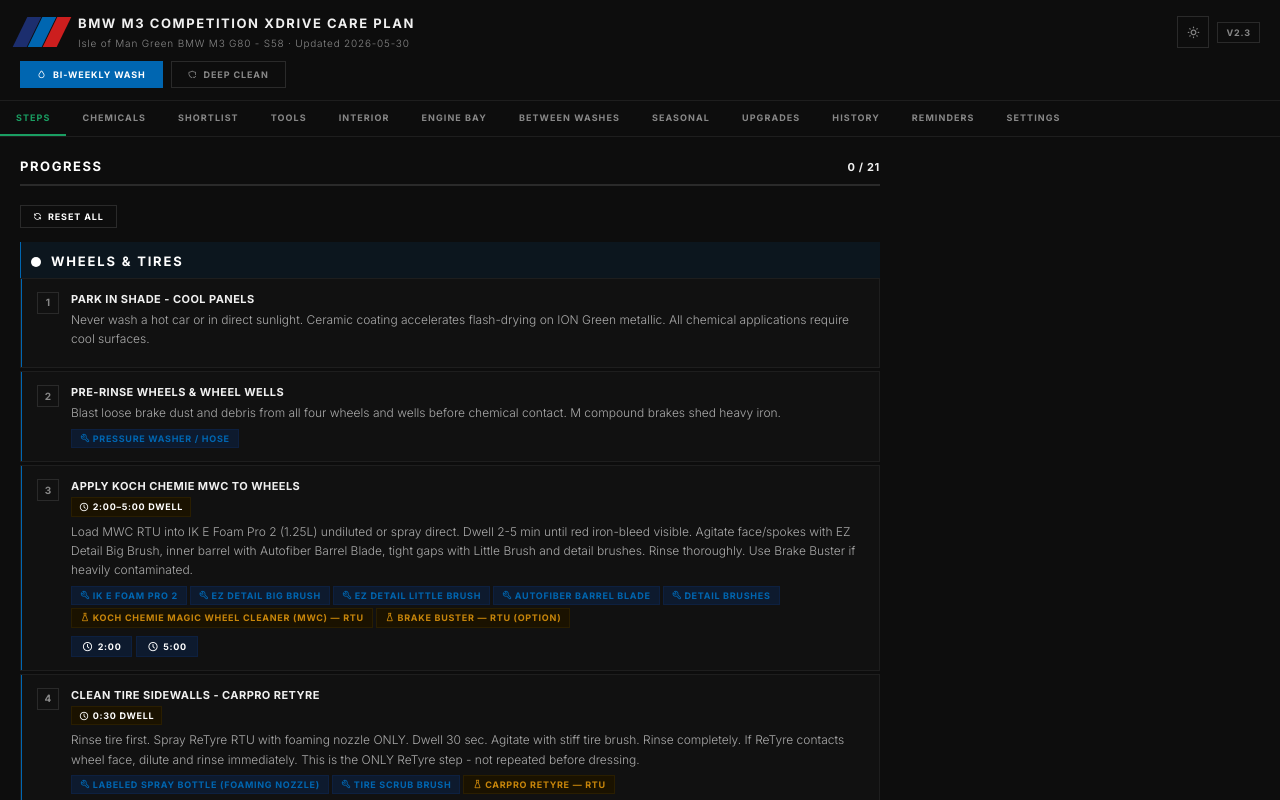
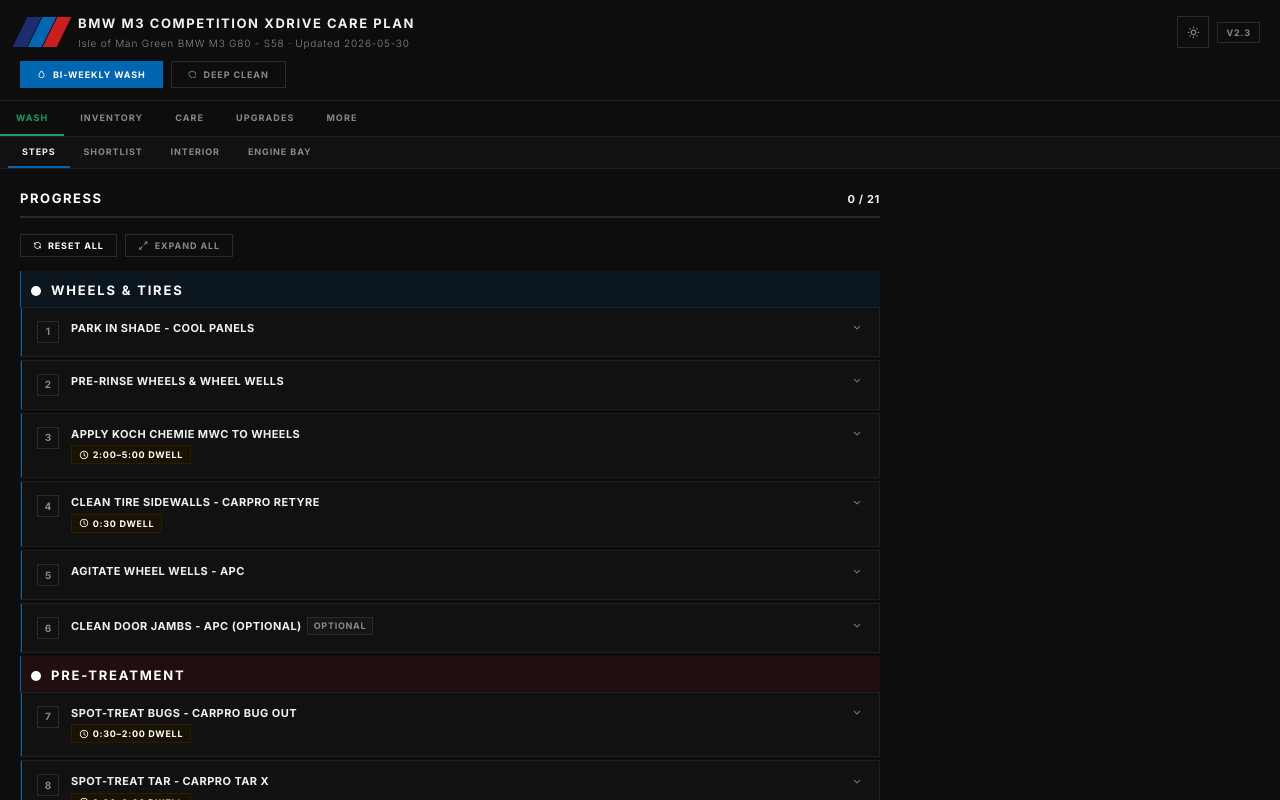
Before and after one commit to andylambert05-ship-it/g80-wash-plan-react, a React (Vite) app: page / in a window 1280 px wide. Built offline with nearby package versions, Linux system fonts and the light colour scheme.

Commit message:
feat: UX simplification — 5-tab nav with sub-tabs, collapsible step cards, progressive forms

```diff
--- a/src/App.jsx
+++ b/src/App.jsx
@@ -31,29 +31,49 @@
 import TabSettings from './components/TabSettings'
 import { AddChemicalForm, AddToolForm, AddUpgradeForm } from './components/SyncForm'
 
+// ── 5 top-level tabs with sub-navigation ────────────────────────────────────
 const TABS = [
+  { id: 'wash', label: 'Wash' },
+  { id: 'inventory', label: 'Inventory' },
+  { id: 'care', label: 'Care' },
+  { id: 'upgrades', label: 'Upgrades' },
+  { id: 'more', label: 'More' },
+]
+
+const SUBTABS = {
+  wash: [
     { id: 'steps', label: 'Steps' },
-  { id: 'chems', label: 'Chemicals' },
     { id: 'shortlist', label: 'ShortList' },
-  { id: 'tools', label: 'Tools' },
     { id: 'interior', label: 'Interior' },
     { id: 'engine', label: 'Engine Bay' },
+  ],
+  inventory: [
+    { id: 'chems', label: 'Chemicals' },
+    { id: 'tools', label: 'Tools' },
+  ],
+  care: [
+    { id: 'reminders', label: 'Reminders' },
     { id: 'between', label: 'Between Washes' },
     { id: 'seasonal', label: 'Seasonal' },
-  { id: 'upgrades', label: 'Upgrades' },
+  ],
+  more: [
     { id: 'history', label: 'History' },
-  { id: 'reminders', label: 'Reminders' },
     { id: 'settings', label: 'Settings' },
-]
+  ],
+}
 
 export default function App() {
   const [data, setData] = useState(null)
   const [error, setError] = useState(null)
-  const [activeTab, setActiveTab] = useState('steps')
+  const [activeTab, setActiveTab] = useState('wash')
+  const [sub, setSub] = useState({ wash: 'steps', inventory: 'chems', care: 'reminders', more: 'history' })
   const { mode, setMode, done, toggleStep, resetSteps, engDone, toggleEng, resetEng, intDone, toggleInt, resetInt } = useWashState()
   const [theme, setTheme] = useState(() => localStorage.getItem('gwp_theme') || 'dark')
-  const [historyKey, setHistoryKey] = useState(0)
-  const [addForm, setAddForm] = useState(null) // 'chemical' | 'tool' | 'upgrade' // increment to force TabHistory refresh
+  const [addForm, setAddForm] = useState(null) // 'chemical' | 'tool' | 'upgrade'
+
+  const activeSub = sub[activeTab] || null
+  const setActiveSub = (id) => setSub(s => ({ ...s, [activeTab]: id }))
+  const panelKey = `${activeTab}-${activeSub || ''}`
 
   useEffect(() => {
     document.documentElement.setAttribute('data-theme', theme)
@@ -74,7 +94,7 @@
 
   useEffect(() => {
     window.scrollTo(0, 0)
-  }, [activeTab])
+  }, [panelKey])
 
   useEffect(() => {
     fetch('wash-plan.json')
@@ -103,11 +123,20 @@
 
   const { meta } = data
 
-  // Sticky mini-progress — only meaningful on the Steps tab
+  // Sticky mini-progress — only meaningful on Wash > Steps
   const visibleSteps = getVisibleSteps(data, mode)
   const stepsDone = visibleSteps.filter(s => done.has(s.id)).length
   const stepsPct = visibleSteps.length > 0 ? Math.round((stepsDone / visibleSteps.length) * 100) : 0
-  const showMiniProgress = activeTab === 'steps' && stepsDone > 0
+  const showMiniProgress = activeTab === 'wash' && activeSub === 'steps' && stepsDone > 0
+
+  // Mode toggle only matters on Wash + Inventory
+  const showModeRow = activeTab === 'wash' || activeTab === 'inventory'
+
+  // Contextual + button
+  const addAction =
+    activeTab === 'inventory' && activeSub === 'chems' ? 'chemical' :
+    activeTab === 'inventory' && activeSub === 'tools' ? 'tool' :
+    activeTab === 'upgrades' ? 'upgrade' : null
 
   return (
     <div className="app">
@@ -128,7 +157,7 @@
           </div>
         </div>
       )}
-      {/* Sticky mini progress — top of viewport on Steps tab */}
+      {/* Sticky mini progress — top of viewport on Wash > Steps */}
       {showMiniProgress && (
         <div className="mini-progress">
           <div className="mini-progress-bar" style={{ width: `${stepsPct}%` }} />
@@ -152,18 +181,8 @@
             <button className="theme-toggle" onClick={toggleTheme} title={theme === 'dark' ? 'Switch to light mode' : 'Switch to dark mode'} aria-label="Toggle theme">
               <i className={`ti ${theme === 'dark' ? 'ti-sun' : 'ti-moon'}`} aria-hidden="true" />
             </button>
-            {activeTab === 'chems' && (
-              <button className="theme-toggle" onClick={() => setAddForm('chemical')} title="Add chemical" aria-label="Add chemical">
-                <i className="ti ti-plus" aria-hidden="true" />
-              </button>
-            )}
-            {activeTab === 'tools' && (
-              <button className="theme-toggle" onClick={() => setAddForm('tool')} title="Add tool" aria-label="Add tool">
-                <i className="ti ti-plus" aria-hidden="true" />
-              </button>
-            )}
-            {activeTab === 'upgrades' && (
-              <button className="theme-toggle" onClick={() => setAddForm('upgrade')} title="Add upgrade" aria-label="Add upgrade">
+            {addAction && (
+              <button className="theme-toggle" onClick={() => setAddForm(addAction)} title={`Add ${addAction}`} aria-label={`Add ${addAction}`}>
                 <i className="ti ti-plus" aria-hidden="true" />
               </button>
             )}
@@ -171,6 +190,7 @@
           </div>
         </div>
 
+        {showModeRow && (
           <div className="mode-row">
             <button
               className={`mbtn ${mode === 'normal' ? 'normal' : ''}`}
@@ -185,9 +205,10 @@
               <i className="ti ti-shield-check" aria-hidden="true" /> Deep Clean
             </button>
           </div>
+        )}
       </div>
 
-      {/* Tabs */}
+      {/* Top-level tabs */}
       <div className="tabs">
         {TABS.map(tab => (
           <button
@@ -200,41 +221,61 @@
         ))}
       </div>
 
-      {/* Panels — keyed div re-triggers fade on every tab change */}
-      <div key={activeTab} className="tab-panel">
-        {activeTab === 'steps' && (
+      {/* Sub-navigation */}
+      {SUBTABS[activeTab] && (
+        <div className="subnav">
+          {SUBTABS[activeTab].map(st => (
+            <button
+              key={st.id}
+              className={`subnav-btn ${activeSub === st.id ? 'active' : ''}`}
+              onClick={() => setActiveSub(st.id)}
+            >
+              {st.label}
+            </button>
+          ))}
+        </div>
+      )}
+
+      {/* Panels — keyed div re-triggers fade on every tab/sub change */}
+      <div key={panelKey} className="tab-panel">
+        {activeTab === 'wash' && activeSub === 'steps' && (
           <TabSteps
             data={data} mode={mode} done={done} activeId={timer?.activeId}
             onToggle={toggleStep} onReset={resetSteps} onStartTimer={startTimer}
           />
         )}
-        {activeTab === 'chems' && (
-        <div className="panel-full">
-          <TabChemicals data={data} mode={mode} />
-        </div>
-      )}
-        {activeTab === 'shortlist' && <TabShortList mode={mode} />}
-        {activeTab === 'tools' && <TabTools data={data} />}
-        {activeTab === 'interior' && (
+        {activeTab === 'wash' && activeSub === 'shortlist' && <TabShortList mode={mode} />}
+        {activeTab === 'wash' && activeSub === 'interior' && (
           <TabInterior
             data={data} intDone={intDone}
             onToggle={toggleInt} onReset={resetInt} onStartTimer={startTimer}
             chemicals={data.chemicals}
           />
         )}
-        {activeTab === 'engine' && (
+        {activeTab === 'wash' && activeSub === 'engine' && (
           <TabEngine
             data={data} engDone={engDone}
             onToggle={toggleEng} onReset={resetEng}
             chemicals={data.chemicals}
           />
         )}
-        {activeTab === 'between' && <TabBetweenWash data={data} />}
-        {activeTab === 'seasonal' && <TabSeasonal data={data} />}
+
+        {activeTab === 'inventory' && activeSub === 'chems' && (
+          <div className="panel-full">
+            <TabChemicals data={data} mode={mode} />
+          </div>
+        )}
+        {activeTab === 'inventory' && activeSub === 'tools' && <TabTools data={data} />}
+
+        {activeTab === 'care' && activeSub === 'reminders' && <ErrorBoundary><TabReminders data={data} /></ErrorBoundary>}
+        {activeTab === 'care' && activeSub === 'between' && <TabBetweenWash data={data} />}
+        {activeTab === 'care' && activeSub === 'seasonal' && <TabSeasonal data={data} />}
+
         {activeTab === 'upgrades' && <ErrorBoundary><TabUpgrades data={data} /></ErrorBoundary>}
-      {activeTab === 'history' && <ErrorBoundary><TabHistory data={data} mode={mode} done={done} /></ErrorBoundary>}
-      {activeTab === 'reminders' && <ErrorBoundary><TabReminders data={data} /></ErrorBoundary>}
-      {activeTab === 'settings' && <ErrorBoundary><TabSettings /></ErrorBoundary>}
+
+        {activeTab === 'more' && activeSub === 'history' && <ErrorBoundary><TabHistory data={data} mode={mode} done={done} /></ErrorBoundary>}
+        {activeTab === 'more' && activeSub === 'settings' && <ErrorBoundary><TabSettings /></ErrorBoundary>}
+
         {/* Floating add forms */}
         {addForm === 'chemical' && (
           <div style={{ position: 'fixed', inset: 0, background: 'rgba(0,0,0,0.7)', zIndex: 200, overflowY: 'auto', padding: 16 }}>
--- a/src/components/StepCard.jsx
+++ b/src/components/StepCard.jsx
@@ -1,3 +1,4 @@
+import { useState } from 'react'
 import { PHASE_ICONS, PHASE_COLORS, fmtTime } from '../constants'
 
 export function PhaseHeader({ phase }) {
@@ -23,26 +24,39 @@
   return usage ? `${name} — ${usage}` : name
 }
 
-export default function StepCard({ step, index, isDone, isActive, onToggle, onStartTimer, chemicals }) {
+// Collapsed by default: number + title + dwell pill.
+// Tap number circle  -> toggle done.
+// Tap card body      -> expand/collapse.
+// Active timer step  -> auto-expands. `forceExpand` prop expands all.
+export default function StepCard({ step, index, isDone, isActive, onToggle, onStartTimer, chemicals, forceExpand }) {
+  const [expanded, setExpanded] = useState(false)
+  const isExpanded = (forceExpand || expanded || isActive) && !isDone
   const cls = ['step', step.isMaint ? 'maint' : step.optional ? 'optional' : 'normal', isDone ? 'done' : '', isActive ? 'active-timer' : ''].join(' ')
 
   return (
-    <div className={cls} onClick={() => onToggle(step.id)}>
-      <div className="step-n">
+    <div className={cls}>
+      <div
+        className="step-n step-n-toggle"
+        onClick={(e) => { e.stopPropagation(); onToggle(step.id) }}
+        title={isDone ? 'Mark not done' : 'Mark done'}
+      >
         {isDone
           ? <i className="ti ti-check" style={{ fontSize: 12, color: 'var(--green)' }} aria-hidden="true" />
           : index + 1}
       </div>
-      <div className="step-b">
+      <div className="step-b" onClick={() => setExpanded(x => !x)}>
         <div className="step-t">
           {step.title}
           {step.isMaint && <span className="pill pm">maint.</span>}
           {step.optional && <span className="pill po">optional</span>}
+          <i
+            className={`ti ti-chevron-down step-chevron${isExpanded ? ' open' : ''}`}
+            aria-hidden="true"
+          />
         </div>
 
         {step.dwellMin && (
           <div className="step-timing">
-            {step.dwellMin && (
             <span className="step-meta step-dwell">
               <i className="ti ti-clock" style={{ fontSize: 10 }} aria-hidden="true" />
               {step.dwellMin === step.dwellMax
@@ -50,19 +64,22 @@
                 : `${fmtTime(step.dwellMin)}–${fmtTime(step.dwellMax)}`} dwell
               {step.dwellMins === 'max per panel' ? ' (max per panel)' : ''}
             </span>
+          </div>
         )}
         {step.dwellMins && !step.dwellMin && (
+          <div className="step-timing">
             <span className="step-meta step-dwell">
               <i className="ti ti-clock" style={{ fontSize: 10 }} aria-hidden="true" />
               {step.dwellMins} dwell
             </span>
-            )}
           </div>
         )}
 
+        {isExpanded && (
+          <>
             <div className="step-d">{step.desc}</div>
 
-        {((step.tools?.length || step.chems?.length) && !isDone) ? (
+            {(step.tools?.length || step.chems?.length) ? (
               <div className="tags">
                 {(step.tools || []).map(t => (
                   <span key={t} className="tag tl">
@@ -81,7 +98,7 @@
               </div>
             ) : null}
 
-        {step.dwellMin && !isDone && (
+            {step.dwellMin && (
               <div className="timer-btns" onClick={e => e.stopPropagation()}>
                 {step.dwellMin === step.dwellMax ? (
                   <button
@@ -111,7 +128,19 @@
                 )}
               </div>
             )}
+          </>
+        )}
       </div>
     </div>
   )
 }
+
+// Small "expand all / collapse all" toggle used above step lists
+export function ExpandToggle({ expanded, onToggle }) {
+  return (
+    <button className="expand-toggle" onClick={onToggle}>
+      <i className={`ti ${expanded ? 'ti-arrows-diagonal-minimize-2' : 'ti-arrows-diagonal'}`} style={{ fontSize: 11 }} aria-hidden="true" />
+      {expanded ? 'Collapse all' : 'Expand all'}
+    </button>
+  )
+}
--- a/src/components/TabSteps.jsx
+++ b/src/components/TabSteps.jsx
@@ -1,8 +1,10 @@
-import StepCard, { PhaseHeader } from './StepCard'
+import { useState } from 'react'
+import StepCard, { PhaseHeader, ExpandToggle } from './StepCard'
 import ResetButton from './ResetButton'
 import { getVisibleSteps } from '../constants'
 
 export default function TabSteps({ data, mode, done, activeId, onToggle, onReset, onStartTimer }) {
+  const [expandAll, setExpandAll] = useState(false)
   const steps = getVisibleSteps(data, mode)
   const n = steps.filter(s => done.has(s.id)).length
   const t = steps.length
@@ -32,7 +34,10 @@
         </div>
       </div>
 
-      <ResetButton onReset={onReset} label="Reset all" />
+      <div style={{ display: 'flex', gap: 8, alignItems: 'center' }}>
+        <ResetButton onReset={onReset} label="Reset all" />
+        <ExpandToggle expanded={expandAll} onToggle={() => setExpandAll(x => !x)} />
+      </div>
 
       <div className="steps-list">
         {steps.map((step, idx) => {
@@ -50,6 +55,7 @@
                 onToggle={onToggle}
                 onStartTimer={onStartTimer}
                 chemicals={data.chemicals}
+                forceExpand={expandAll}
               />
             </div>
           )
--- a/src/components/Tabs.jsx
+++ b/src/components/Tabs.jsx
@@ -1,5 +1,5 @@
 import { SEASON_COLORS } from '../constants'
-import StepCard from './StepCard'
+import StepCard, { ExpandToggle } from './StepCard'
 import ResetButton from './ResetButton'
 import { useState } from 'react'
 import { EditToolForm, SyncStatus } from './SyncForm'
@@ -150,6 +150,7 @@
 
 // ── Interior ─────────────────────────────────────────────────────────────────
 export function TabInterior({ data, intDone, onToggle, onReset, onStartTimer, chemicals }) {
+  const [expandAll, setExpandAll] = useState(false)
   const steps = data.interiorDetail.steps
   const n = steps.filter(s => intDone.has(s.id)).length
   const t = steps.length
@@ -167,7 +168,10 @@
         </div>
         <div className="prog-track"><div className="prog-bar" style={{ width: `${pct}%` }} /></div>
       </div>
-      <ResetButton onReset={onReset} label="Reset interior steps" />
+      <div style={{ display: 'flex', gap: 8, alignItems: 'center' }}>
+        <ResetButton onReset={onReset} label="Reset interior steps" />
+        <ExpandToggle expanded={expandAll} onToggle={() => setExpandAll(x => !x)} />
+      </div>
       <div className="steps-list">
         {steps.map((s, idx) => (
           <StepCard
@@ -178,6 +182,7 @@
             onToggle={onToggle}
             onStartTimer={onStartTimer}
             chemicals={chemicals || data.chemicals}
+            forceExpand={expandAll}
           />
         ))}
       </div>
@@ -210,6 +215,7 @@
 
 // ── Engine Bay ───────────────────────────────────────────────────────────────
 export function TabEngine({ data, engDone, onToggle, onReset, chemicals }) {
+  const [expandAll, setExpandAll] = useState(false)
   const steps = data.engineBay.steps
   const n = steps.filter(s => engDone.has(s.id)).length
   const t = steps.length
@@ -250,7 +256,10 @@
         </div>
         <div className="prog-track"><div className="prog-bar" style={{ width: `${pct}%` }} /></div>
       </div>
-      <ResetButton onReset={onReset} label="Reset engine steps" />
+      <div style={{ display: 'flex', gap: 8, alignItems: 'center' }}>
+        <ResetButton onReset={onReset} label="Reset engine steps" />
+        <ExpandToggle expanded={expandAll} onToggle={() => setExpandAll(x => !x)} />
+      </div>
       <div className="steps-list">
         {steps.map((s, idx) => (
           <StepCard
@@ -261,6 +270,7 @@
             onToggle={onToggle}
             onStartTimer={() => {}}
             chemicals={chemicals || data.chemicals}
+            forceExpand={expandAll}
           />
         ))}
       </div>
--- a/src/index.css
+++ b/src/index.css
@@ -383,3 +383,25 @@
 }
 
 /* Dilution calculator — now uses modal popup, no fixed panel needed */
+
+/* ── UX Simplification: sub-navigation ── */
+.subnav { display: flex; background: var(--card); border-bottom: 1px solid var(--bd); overflow-x: auto; scrollbar-width: none; padding: 0 8px; }
+.subnav::-webkit-scrollbar { display: none; }
+.subnav-btn { padding: 9px 14px; border: none; background: transparent; color: #888888; font-size: 9px; cursor: pointer; white-space: nowrap; border-bottom: 2px solid transparent; letter-spacing: 0.1em; font-weight: 700; text-transform: uppercase; font-family: 'Inter', sans-serif; transition: all 0.15s; }
+.subnav-btn.active { color: var(--t1); border-bottom-color: #0066b1; }
+
+/* ── UX Simplification: collapsible step cards ── */
+.step-n-toggle { cursor: pointer; position: relative; transition: border-color 0.15s, background 0.15s; }
+.step-n-toggle::after { content: ''; position: absolute; inset: -8px; }  /* enlarged tap target */
+.step-n-toggle:hover { border-color: var(--iom); }
+.step-chevron { font-size: 11px; color: var(--t3); margin-left: auto; flex-shrink: 0; transition: transform 0.18s ease; }
+.step-chevron.open { transform: rotate(180deg); }
+.step .step-t { margin-bottom: 2px; }
+.step .step-timing { margin-bottom: 0; margin-top: 4px; }
+.step .step-d { margin-top: 8px; }
+
+/* ── UX Simplification: expand-all + detail toggles ── */
+.expand-toggle { display: inline-flex; align-items: center; gap: 5px; border: 1px solid var(--bd2); background: transparent; color: var(--t3); font-size: 9px; padding: 5px 12px; cursor: pointer; margin-bottom: 14px; letter-spacing: 0.1em; text-transform: uppercase; font-weight: 700; font-family: 'Inter', sans-serif; transition: all 0.15s; }
+.expand-toggle:hover { color: var(--t1); border-color: var(--t3); }
+.detail-toggle { display: flex; align-items: center; gap: 6px; width: 100%; border: 1px solid var(--bd2); background: var(--card2); color: var(--t2); font-size: 10px; padding: 9px 12px; cursor: pointer; margin: 14px 0; letter-spacing: 0.08em; text-transform: uppercase; font-weight: 700; font-family: 'Inter', sans-serif; transition: all 0.15s; }
+.detail-toggle:hover { color: var(--t1); border-color: var(--t3); }
```
Also changed, not shown: src/components/SyncForm.jsx (+31 -0 lines). Lines whose indentation alone changed are shown as unchanged.
